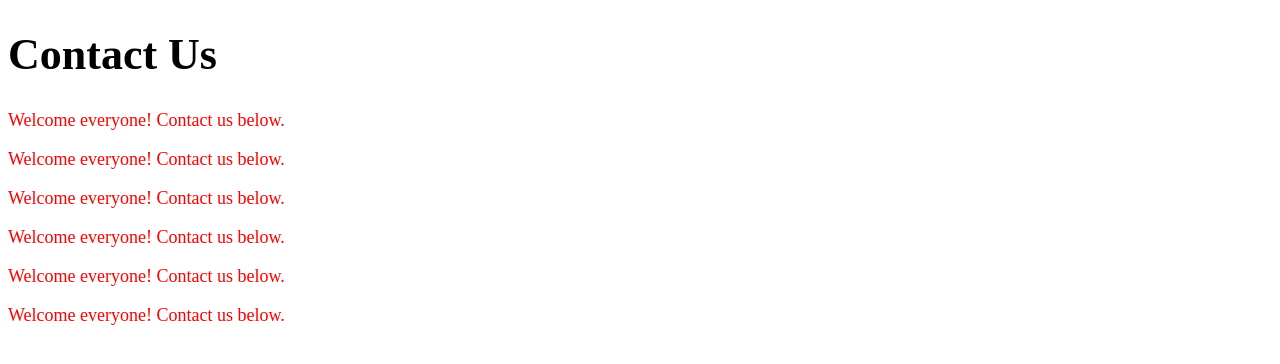
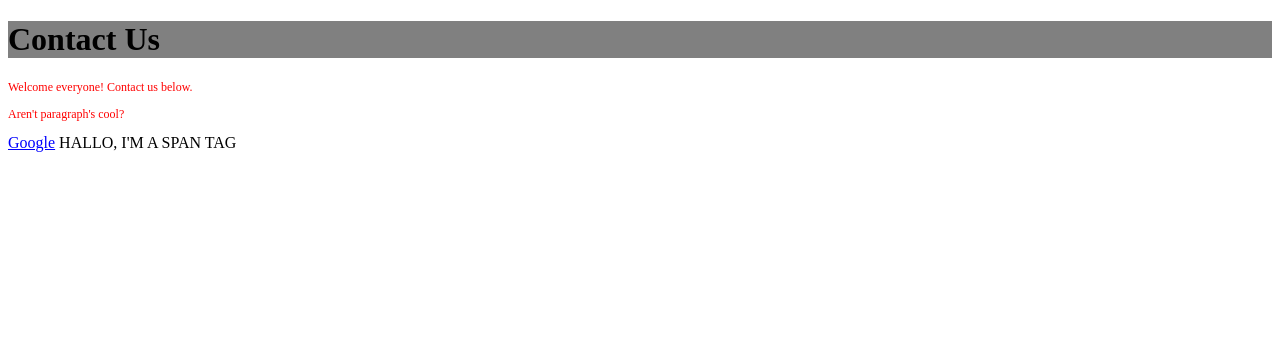
Before and after one commit to lidia-dalecka/CSS-course-1, a plain HTML site: page contact.html in a window 1280 px wide. Drawn offline with Linux system fonts and the light colour scheme.

Commit message:
Targeting all tags in contact.html by using style sheet (syntax.css).

```diff
--- a/contact.html
+++ b/contact.html
@@ -17,11 +17,11 @@
         </div>
 
             <p>Welcome everyone! Contact us below.</p>
-            <p>Welcome everyone! Contact us below.</p>
-            <p>Welcome everyone! Contact us below.</p>
-            <p>Welcome everyone! Contact us below.</p>
-            <p>Welcome everyone! Contact us below.</p>
-            <p>Welcome everyone! Contact us below.</p>
+            <p>Aren't paragraph's cool?</p>
+
+            <a href="https://www.google.pl">Google</a>
+
+            <span>Hallo, I'm a span tag</span>
 
     </body>
 
--- a/css/syntax.css
+++ b/css/syntax.css
@@ -6,19 +6,27 @@
 *************************************/
 
 
-/*Style all P tags*/
+/* TARGETING ELEMENTS / TAGS */
 
 p{
-   font-size: 18px;
+   font-size: 12px;
    color: red;
 }
 
-#header p{
-    font-size: 24 px;
+a{
+    text-decoration: underline;
+    color: blue;
 }
 
-/*Style all header tags*/
+span{
+   text-transform: uppercase;
+}
 
 h1{
-   font-size: 44px;
+    font-size:32px;
 }
+
+div{
+    width: 100%;
+    background-color: grey;
+}
```
